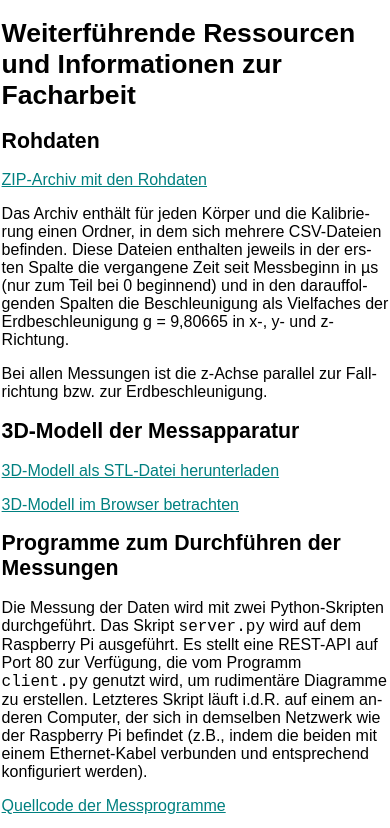
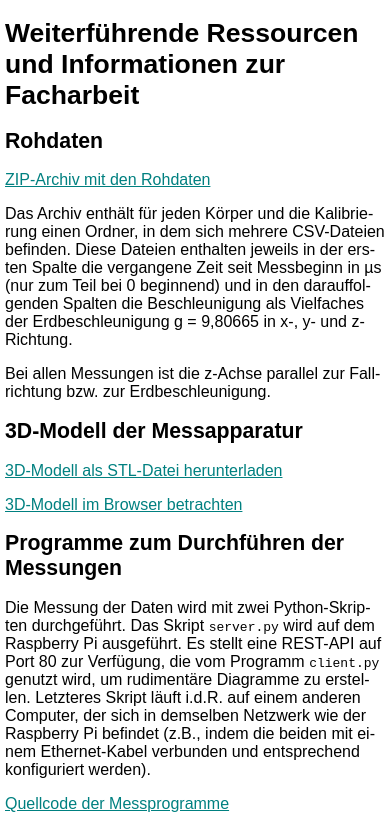
Before and after one commit to jan-de-haan/facharbeit, a plain HTML site: page docs/index.html in a window 390 px wide. Shown: the top 828 px of the page. Drawn offline with Linux system fonts and the light colour scheme.

Commit message:
em statt rem, absolutes margin

```diff
--- a/docs/index.html
+++ b/docs/index.html
@@ -8,31 +8,31 @@
         font-family: sans-serif;
     }
 
-    @media screen and (min-width: 45.2rem) {
+    @media screen and (min-width: 50em) {
         body {
             margin-left: auto;
             margin-right: auto;
-            max-width: 45rem;
+            max-width: 45em;
         }
     }
 
-    @media screen and (max-width: 45.2rem) {
+    @media screen and (max-width: 46em) {
         body {
-            margin-left: 0.1rem;
-            margin-right: 0.1rem;
+            margin-left: 5px;
+            margin-right: 5px;
         }
     }
 
     h1 {
-        font-size: 1.66rem;
+        font-size: 1.66em;
     }
 
     h2 {
-        font-size: 1.33rem
+        font-size: 1.33em
     }
 
     p {
-        font-size: 1rem;
+        font-size: 1em;
         hyphens: auto;
         text-align: left;
     }
```
